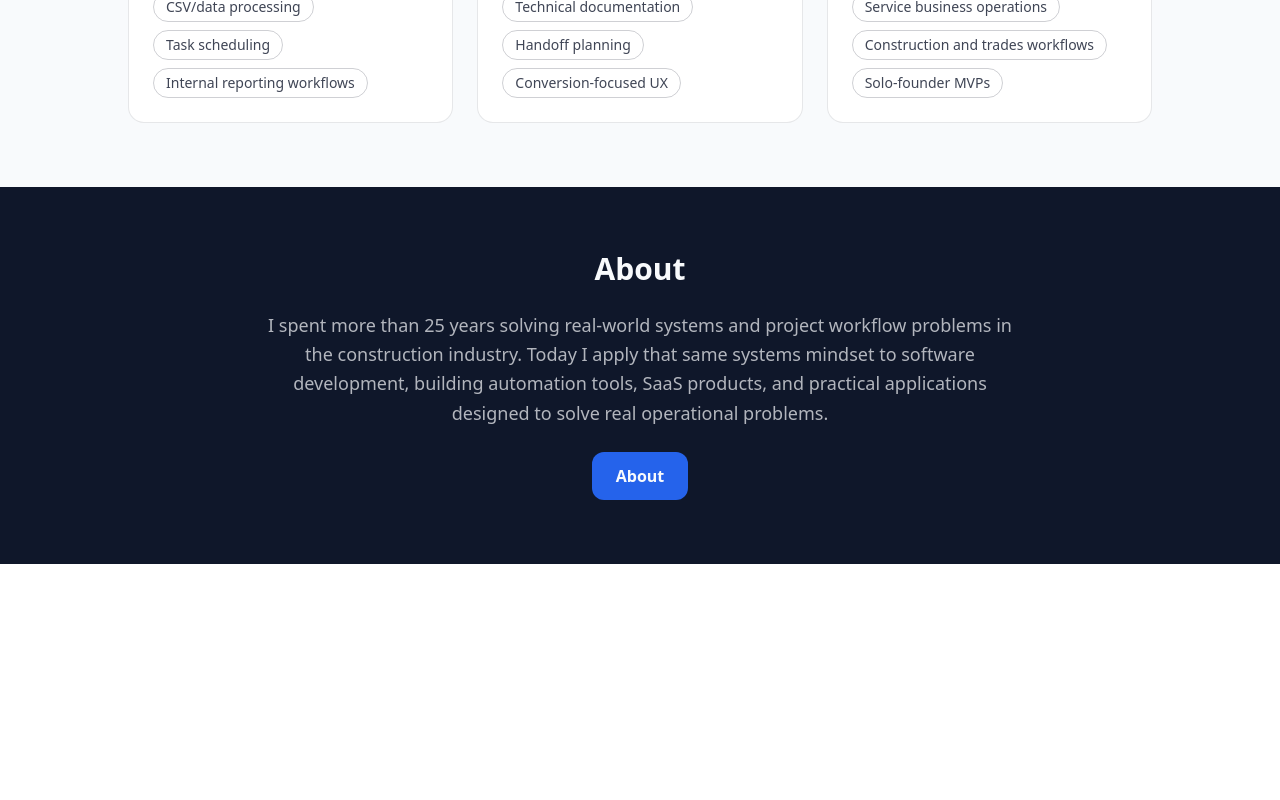
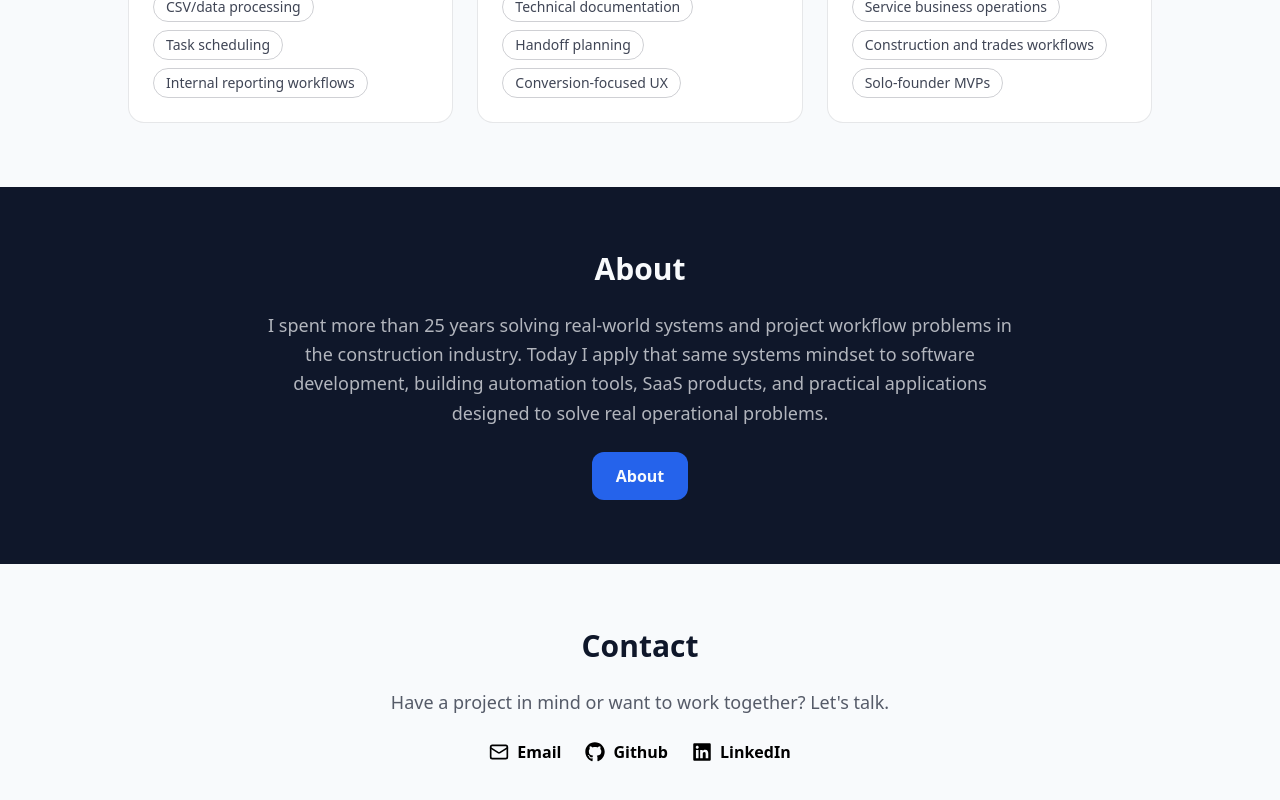
Before and after one commit to Jason-Donmoyer/jason-donmoyer-portfolio, a Next.js app: page / in a window 1280 px wide. Shown: the part 2705-3505 px from the top of the page. Before the commit the page ends 3269 px from the top, so only its background shows below. Built offline with nearby package versions, Linux system fonts and the light colour scheme.

Commit message:
Added ContactCTA component

```diff
--- a/src/app/page.tsx
+++ b/src/app/page.tsx
@@ -3,6 +3,7 @@ import FeaturedProjects from '@/components/home/FeaturedProjects';
 import ServicesPreview from '@/components/home/ServicesPreview';
 import SkillsGrid from '@/components/home/SkillsGrid';
 import AboutPreview from '@/components/home/AboutPreview'
+import ContactCTA from '@/components/home/ContactCTA';
 
 export default function Home() {
   return (
@@ -12,6 +13,7 @@ export default function Home() {
       <ServicesPreview></ServicesPreview>
       <SkillsGrid></SkillsGrid>
       <AboutPreview></AboutPreview>
+      <ContactCTA></ContactCTA>
     </main>
   );
 }
--- /dev/null
+++ b/src/components/home/ContactCTA.tsx
@@ -0,0 +1,36 @@
+import { FaGithub, FaLinkedin } from 'react-icons/fa'
+import { Mail } from 'lucide-react'
+
+export default function ContactCTA() {
+    return (
+        <section className="py-16 px-8 bg-surface">
+            <div className="max-w-3xl mx-auto flex flex-col items-center gap-6 text-center">
+                <h2 className="text-3xl text-primary font-bold">Contact</h2>
+                <p className="text-primary/70 text-lg">Have a project in mind or want to work together? Let's talk.</p>
+                <div className="flex gap-6 font-semibold">
+                    <a
+                        href="mailto:j.donmoyer523@gmail.com"
+                        className="flex items-center gap-2 hover:text-accent"
+                    >
+                        <Mail size={20} />
+                        <span>Email</span>
+                    </a>
+                    <a
+                        href="https://github.com/Jason-Donmoyer"
+                        className="flex items-center gap-2 hover:text-accent"
+                    >
+                        <FaGithub size={20}></FaGithub>
+                        <span>Github</span>
+                    </a>
+                    <a
+                        href=""
+                        className="flex items-center gap-2 hover:text-accent"
+                    >
+                        <FaLinkedin size={20}></FaLinkedin>
+                        <span>LinkedIn</span>
+                    </a>
+                </div>
+            </div>
+        </section>
+    )
+}
```
